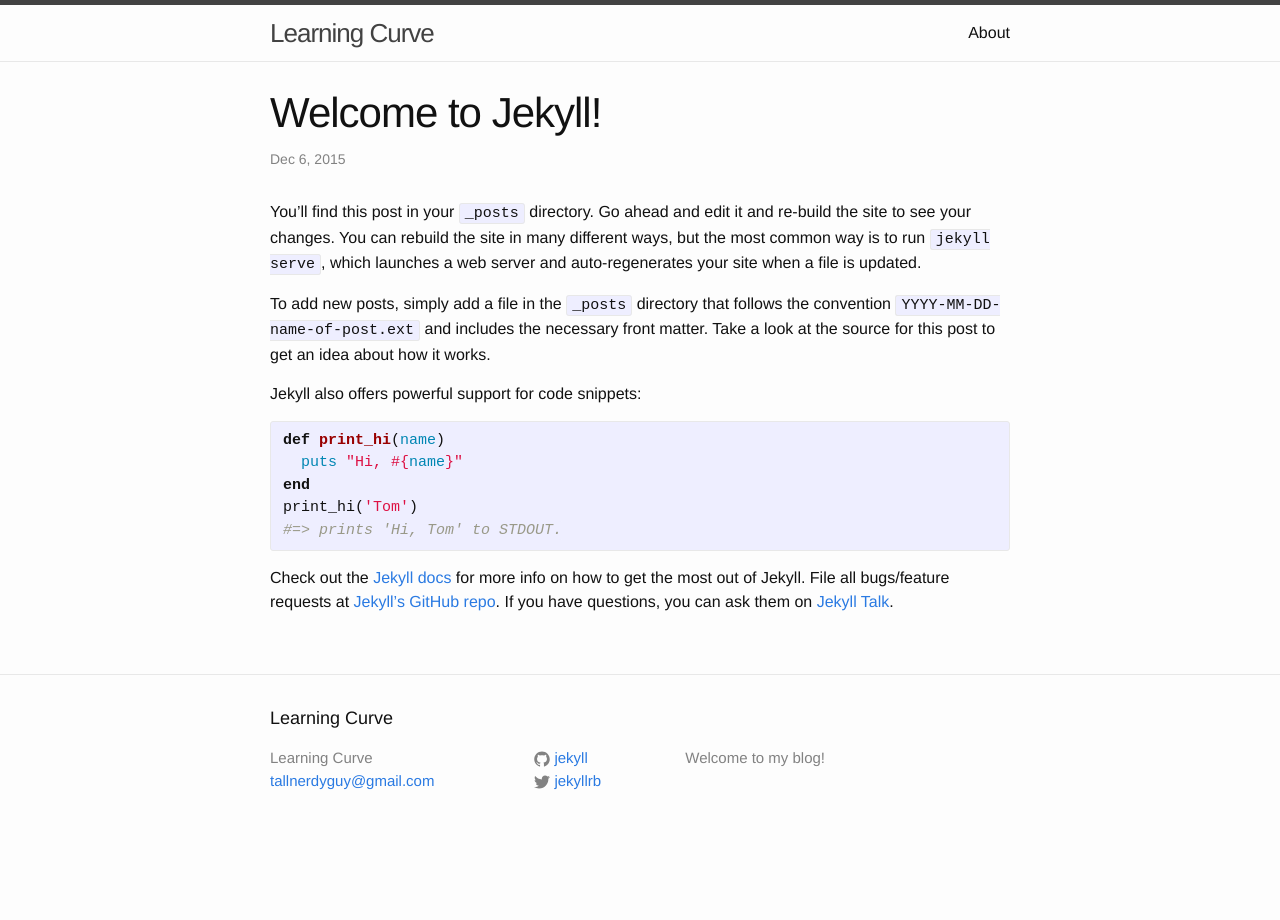
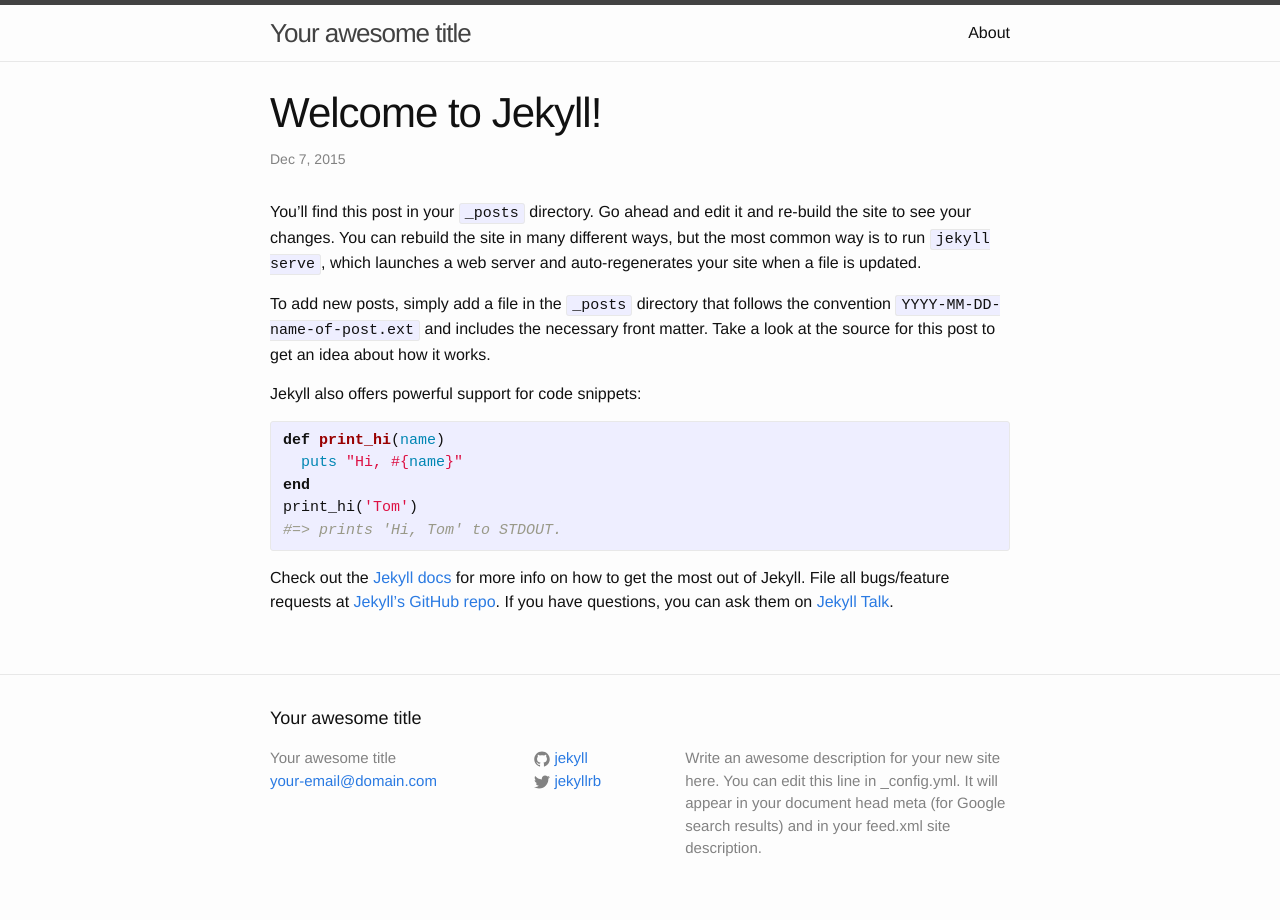
Before and after one commit to michaelaharvey/michaelaharvey.github.io, a Jekyll site: the page built from blog/_posts/2015-12-06-welcome-to-jekyll.markdown, in a window 1280 px wide. Built offline with Jekyll 4.4.1, drawn with Linux system fonts in a browser that asks for light colours.

Commit message:
added blog

```diff
--- a/blog/_config.yml
+++ b/blog/_config.yml
@@ -6,10 +6,12 @@
 # 'jekyll serve'. If you change this file, please restart the server process.
 
 # Site settings
-title: Learning Curve
-email: tallnerdyguy@gmail.com
+title: Your awesome title
+email: your-email@domain.com
 description: > # this means to ignore newlines until "baseurl:"
-  Welcome to my blog!
+  Write an awesome description for your new site here. You can edit this
+  line in _config.yml. It will appear in your document head meta (for
+  Google search results) and in your feed.xml site description.
 baseurl: "" # the subpath of your site, e.g. /blog
 url: "http://yourdomain.com" # the base hostname & protocol for your site
 twitter_username: jekyllrb
--- a/blog/_posts/2015-12-06-welcome-to-jekyll.markdown
+++ b/blog/_posts/2015-12-06-welcome-to-jekyll.markdown
@@ -1,7 +1,7 @@
 ---
 layout: post
 title:  "Welcome to Jekyll!"
-date:   2015-12-06 15:57:30 -0800
+date:   2015-12-06 16:24:45 -0800
 categories: jekyll update
 ---
 You’ll find this post in your `_posts` directory. Go ahead and edit it and re-build the site to see your changes. You can rebuild the site in many different ways, but the most common way is to run `jekyll serve`, which launches a web server and auto-regenerates your site when a file is updated.
```
Also changed, not shown: index.html (+12 -3 lines).
